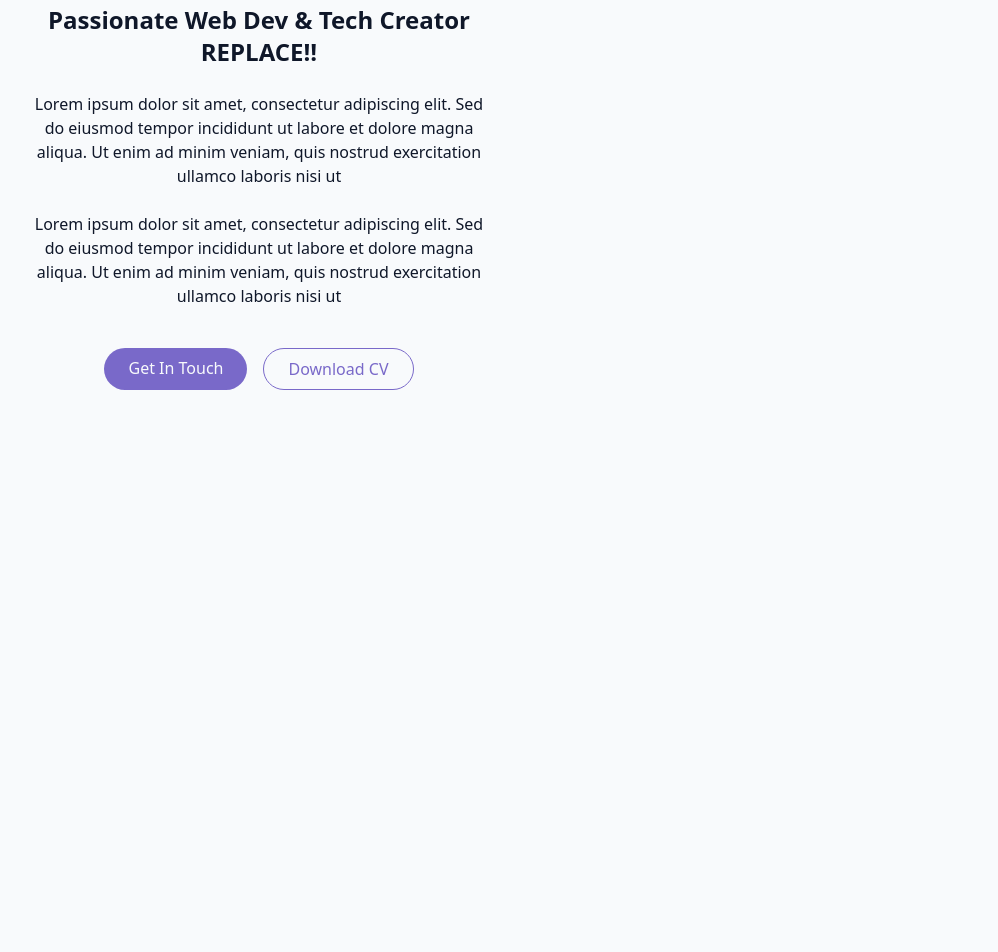
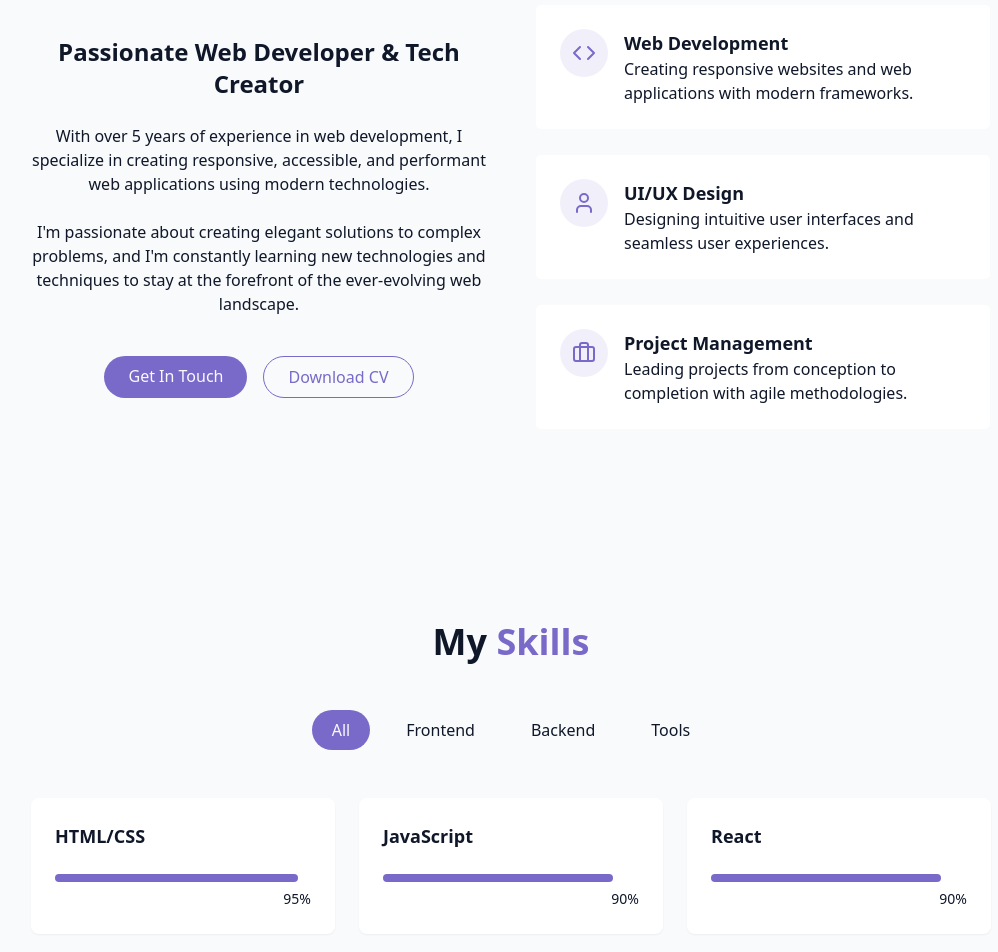
Before and after one commit to Aki1781/portfolio-website, a React (Vite) app: page / in a window 1280 px wide. Shown: the part 980-1932 px from the top of the page, without its empty margins (129-1127 px from the left). Before the commit the page ends 1466 px from the top, so only its background shows below. Built offline with nearby package versions, Linux system fonts and the light colour scheme.

Commit message:
feat: added skills section and completed about me section

```diff
--- a/src/components/AboutSection.jsx
+++ b/src/components/AboutSection.jsx
@@ -1,6 +1,6 @@
-import React from 'react'
+import { Briefcase, Code, User } from "lucide-react";
 
-const AboutSection = () => {
+export const AboutSection = () => {
   return (
     <section id="about" className="py-24 px-4 relative">
       {" "}
@@ -8,18 +8,24 @@
         <h2 className="text-3xl md:text-4xl font-bold mb-12 text-center">
           About <span className="text-primary"> Me</span>
         </h2>
-        <div className="grid grid-cols-2 md:grid-cols-2 gap-12 items-center">
+
+        <div className="grid grid-cols-1 md:grid-cols-2 gap-12 items-center">
           <div className="space-y-6">
-            <h3 className="text-2xl font-semibold">Passionate Web Dev & Tech Creator REPLACE!!</h3>
+            <h3 className="text-2xl font-semibold">
+              Passionate Web Developer & Tech Creator
+            </h3>
+
             <p className="text-muted-foreground">
-              Lorem ipsum dolor sit amet, consectetur adipiscing elit. Sed do
-              eiusmod tempor incididunt ut labore et dolore magna aliqua. Ut enim ad
-              minim veniam, quis nostrud exercitation ullamco laboris nisi ut
+              With over 5 years of experience in web development, I specialize
+              in creating responsive, accessible, and performant web
+              applications using modern technologies.
             </p>
+
             <p className="text-muted-foreground">
-              Lorem ipsum dolor sit amet, consectetur adipiscing elit. Sed do
-              eiusmod tempor incididunt ut labore et dolore magna aliqua. Ut enim ad
-              minim veniam, quis nostrud exercitation ullamco laboris nisi ut
+              I'm passionate about creating elegant solutions to complex
+              problems, and I'm constantly learning new technologies and
+              techniques to stay at the forefront of the ever-evolving web
+              landscape.
             </p>
 
             <div className="flex flex-col sm:flex-row gap-4 pt-4 justify-center">
@@ -27,19 +33,65 @@
                 {" "}
                 Get In Touch
               </a>
-              <a href="" className="px-6 py-2 rounded-full border border-primary text-primary hover:bg-primary/10 transition-colors duration-300"> {/* TODO: Add CV link */}
+
+              <a
+                href=""
+                className="px-6 py-2 rounded-full border border-primary text-primary hover:bg-primary/10 transition-colors duration-300"
+              >
                 Download CV
               </a>
             </div>
           </div>
 
-          <div>
+          <div className="grid grid-cols-1 gap-6">
+            <div className="gradient-border p-6 card-hover">
+              <div className="flex items-start gap-4">
+                <div className="p-3 rounded-full bg-primary/10">
+                  <Code className="h-6 w-6 text-primary" />
+                </div>
+                <div className="text-left">
+                  <h4 className="font-semibold text-lg"> Web Development</h4>
+                  <p className="text-muted-foreground">
+                    Creating responsive websites and web applications with
+                    modern frameworks.
+                  </p>
+                </div>
+              </div>
+            </div>
+            <div className="gradient-border p-6 card-hover">
+              <div className="flex items-start gap-4">
+                <div className="p-3 rounded-full bg-primary/10">
+                  <User className="h-6 w-6 text-primary" />
+                </div>
+                <div className="text-left">
+                  <h4 className="font-semibold text-lg">UI/UX Design</h4>
+                  <p className="text-muted-foreground">
+                    Designing intuitive user interfaces and seamless user
+                    experiences.
+                  </p>
+                </div>
+              </div>
+            </div>
+            <div className="gradient-border p-6 card-hover">
+              <div className="flex items-start gap-4">
+                <div className="p-3 rounded-full bg-primary/10">
+                  <Briefcase className="h-6 w-6 text-primary" />
+                </div>
 
+                <div className="text-left">
+                  <h4 className="font-semibold text-lg">Project Management</h4>
+                  <p className="text-muted-foreground">
+                    Leading projects from conception to completion with agile
+                    methodologies.
+                  </p>
+                </div>
+              </div>
+            </div>
           </div>
         </div>
       </div>
     </section>
-  )
-}
+  );
+};
 
-export default AboutSection
+export default AboutSection;
--- /dev/null
+++ b/src/components/SkillsSection.jsx
@@ -0,0 +1,73 @@
+import React from 'react'
+import { useState } from 'react'
+import { cn } from '../lib/utils'
+
+const skills = [
+  // Frontend
+  { name: "HTML/CSS", level: 95, category: "frontend" },
+  { name: "JavaScript", level: 90, category: "frontend" },
+  { name: "React", level: 90, category: "frontend" },
+  { name: "TypeScript", level: 85, category: "frontend" },
+  { name: "Tailwind CSS", level: 90, category: "frontend" },
+  { name: "Next.js", level: 80, category: "frontend" },
+
+  // Backend
+  { name: "Node.js", level: 80, category: "backend" },
+  { name: "Express", level: 75, category: "backend" },
+  { name: "MongoDB", level: 70, category: "backend" },
+  { name: "PostgreSQL", level: 65, category: "backend" },
+  { name: "GraphQL", level: 60, category: "backend" },
+
+  // Tools
+  { name: "Git/GitHub", level: 90, category: "tools" },
+  { name: "Docker", level: 70, category: "tools" },
+  { name: "Figma", level: 85, category: "tools" },
+  { name: "VS Code", level: 95, category: "tools" },
+];
+
+const categories = ["all", "frontend", "backend", "tools"];
+
+const SkillsSection = () => {
+    const [activeCategory, setActiveCategory] = useState("all");
+    const filteredSkills = skills.filter((skill) => activeCategory === "all" || skill.category === activeCategory);
+
+
+  return (
+    <section id="skills" className="py-24 px-4 relative bg-secondary/30">
+        <div className="container mx-auto max-w-5xl">
+            <h2 className="text-3xl md:text-4xl font-bold mb-12 text-center">
+                My <span className="text-primary"> Skills</span>
+            </h2>
+            <div className="flex flex-wrap justify-center gap-4 mb-12">
+                {categories.map((category, key) => (
+                    <button
+                        key={key}
+                        className={cn("px-5 py-2 rounded-full transition-colors duration-300 capitalize",
+                        activeCategory === category ? "bg-primary text-primary-foreground" : "bg-secondary/70 text-foreground hover:bg-secondary"
+                    )} onClick={() => setActiveCategory(category)}>
+                        {category}
+                    </button>
+                ))}
+            </div>
+
+            <div className="grid grid-cols-1 sm:grid-cols-2 lg:grid-cols-3 gap-6">
+                {filteredSkills.map((skill, key) => (
+                    <div key={key} className="bg-card p-6 rounded-lg shadow-xs card-hover">
+                        <div className="text-left mb-4">
+                            <h3 className="font-semibold text-lg"> {skill.name}</h3>
+                        </div>
+                        <div className="w-full bg-secondary/50 h-2 rounded-full overflow-hidden">
+                        </div>
+                        <div className="bg-primary h-2 rounded-full origin-left animate-grow_1.5s_ease_out" style={{ width: skill.level + "%" }}/>
+                        <div className="text-right mt-1">
+                            <span className="text-sm text-muted-foreground">{skill.level}%</span>
+                        </div>
+                    </div>
+                ))}
+            </div>
+        </div>
+    </section>
+  )
+}
+
+export default SkillsSection
--- a/src/pages/Home.jsx
+++ b/src/pages/Home.jsx
@@ -4,6 +4,7 @@
 import NavBar from '../components/NavBar'
 import HeroSection from '../components/HeroSection'
 import AboutSection from '../components/AboutSection'
+import SkillsSection from '../components/SkillsSection'
 
 const Home = () => {
   return (
@@ -20,6 +21,7 @@
         <main>
           <HeroSection />
           <AboutSection />
+          <SkillsSection />
         </main>
 
         {/* Footer */}
```
